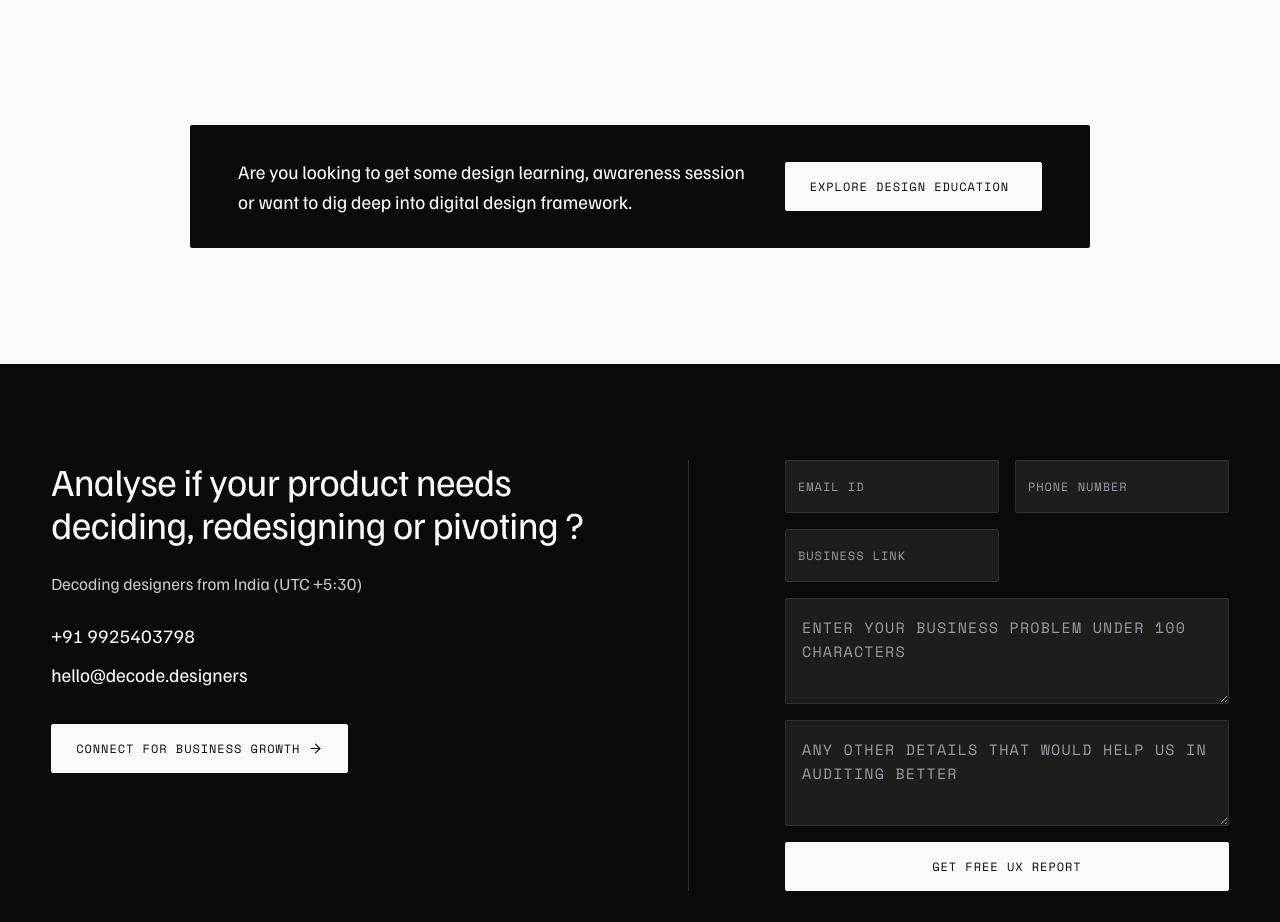
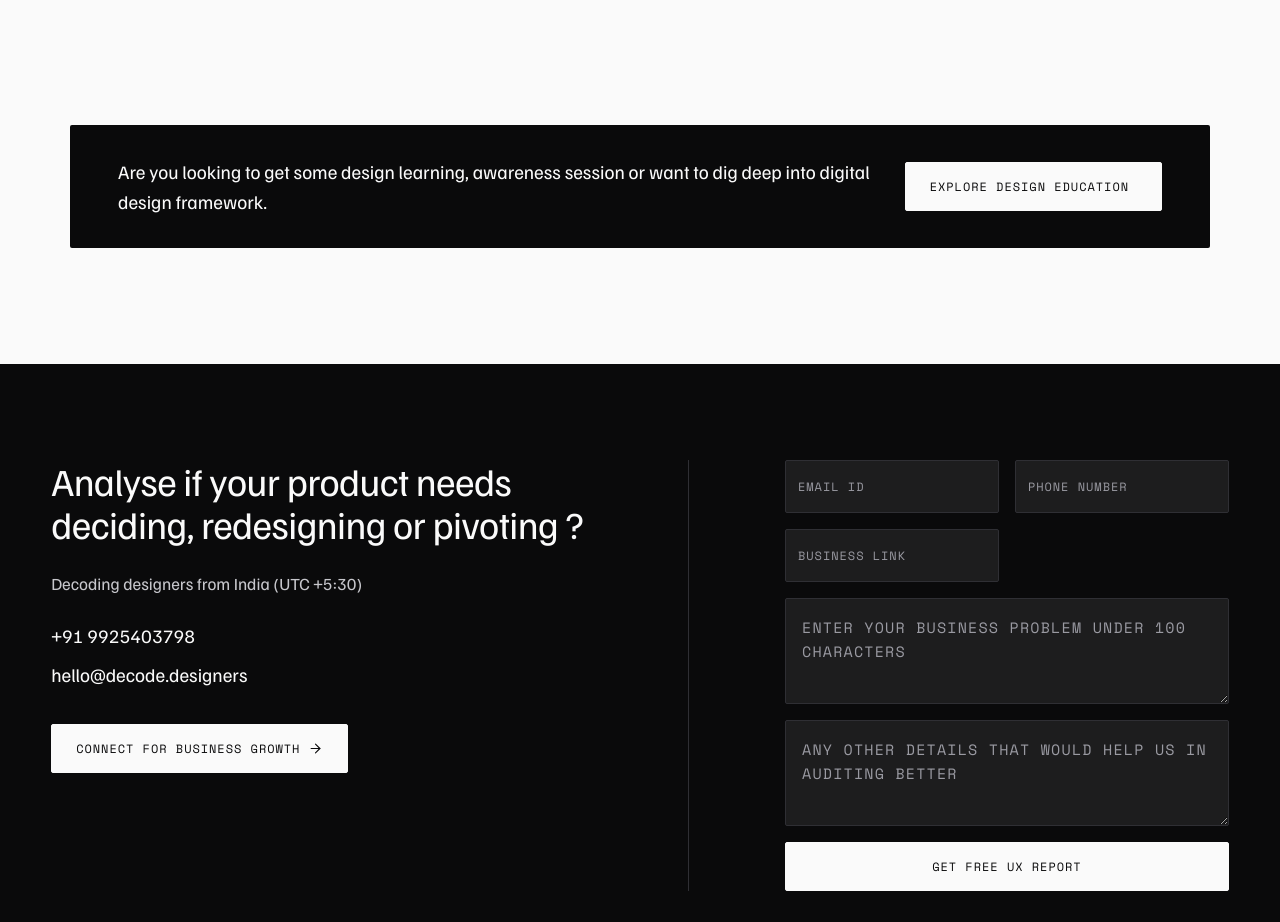
Before and after one commit to avishek-nayak/decode-design, a React (Vite) app: page / in a window 1280 px wide. Shown: the part 2560-3482 px from the top of the page. Built offline with nearby package versions, Linux system fonts and the light colour scheme.

Commit message:
Widen the Learn callout box from 900px to 1140px max-width

```diff
--- a/src/styles/pages.css
+++ b/src/styles/pages.css
@@ -565,7 +565,7 @@
   align-items: center;
   justify-content: space-between;
   gap: var(--s-5);
-  max-width: 900px;
+  max-width: 1140px;
   margin-inline: auto;
   padding: var(--s-6) var(--s-7);
   border-radius: var(--radius);
```
